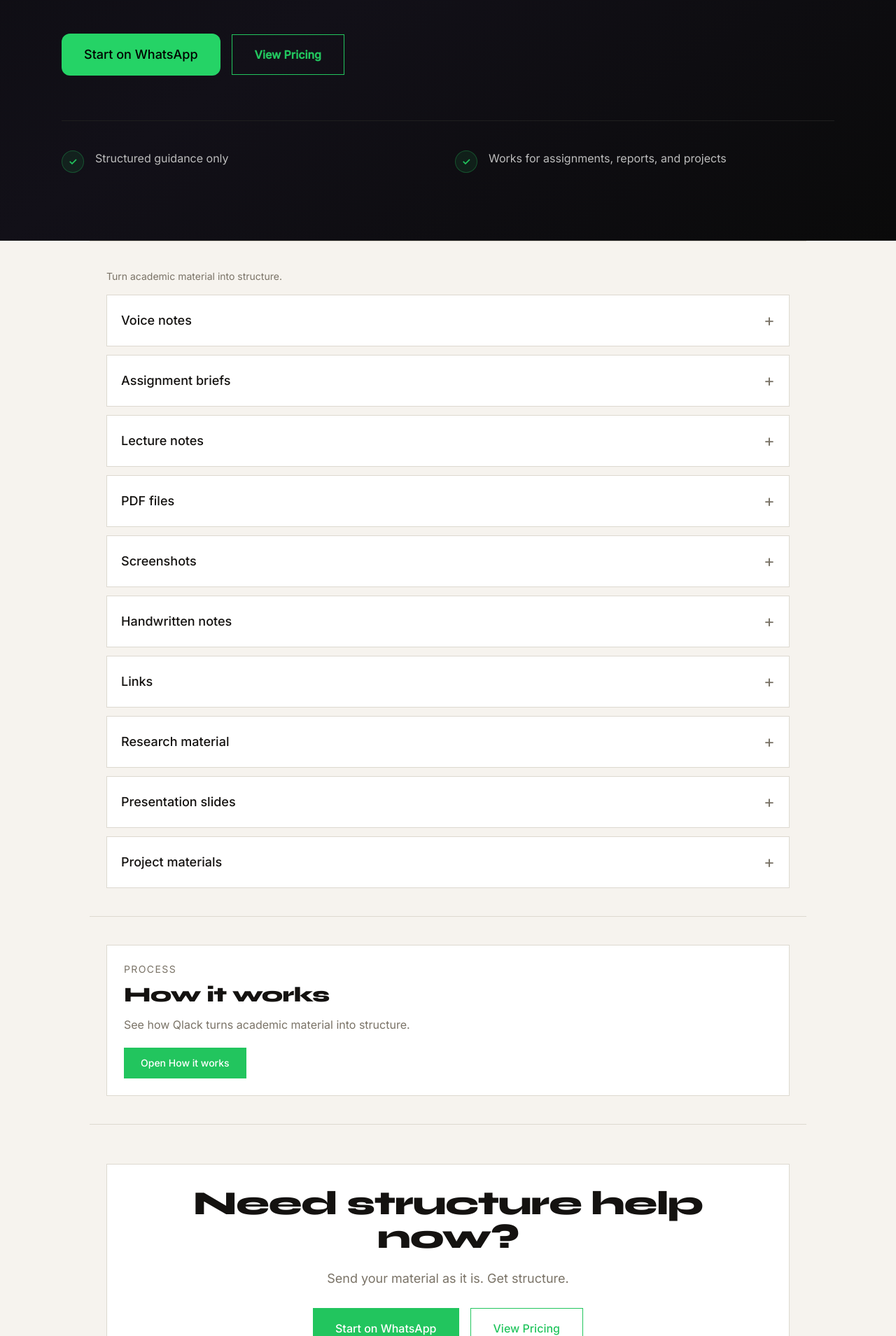
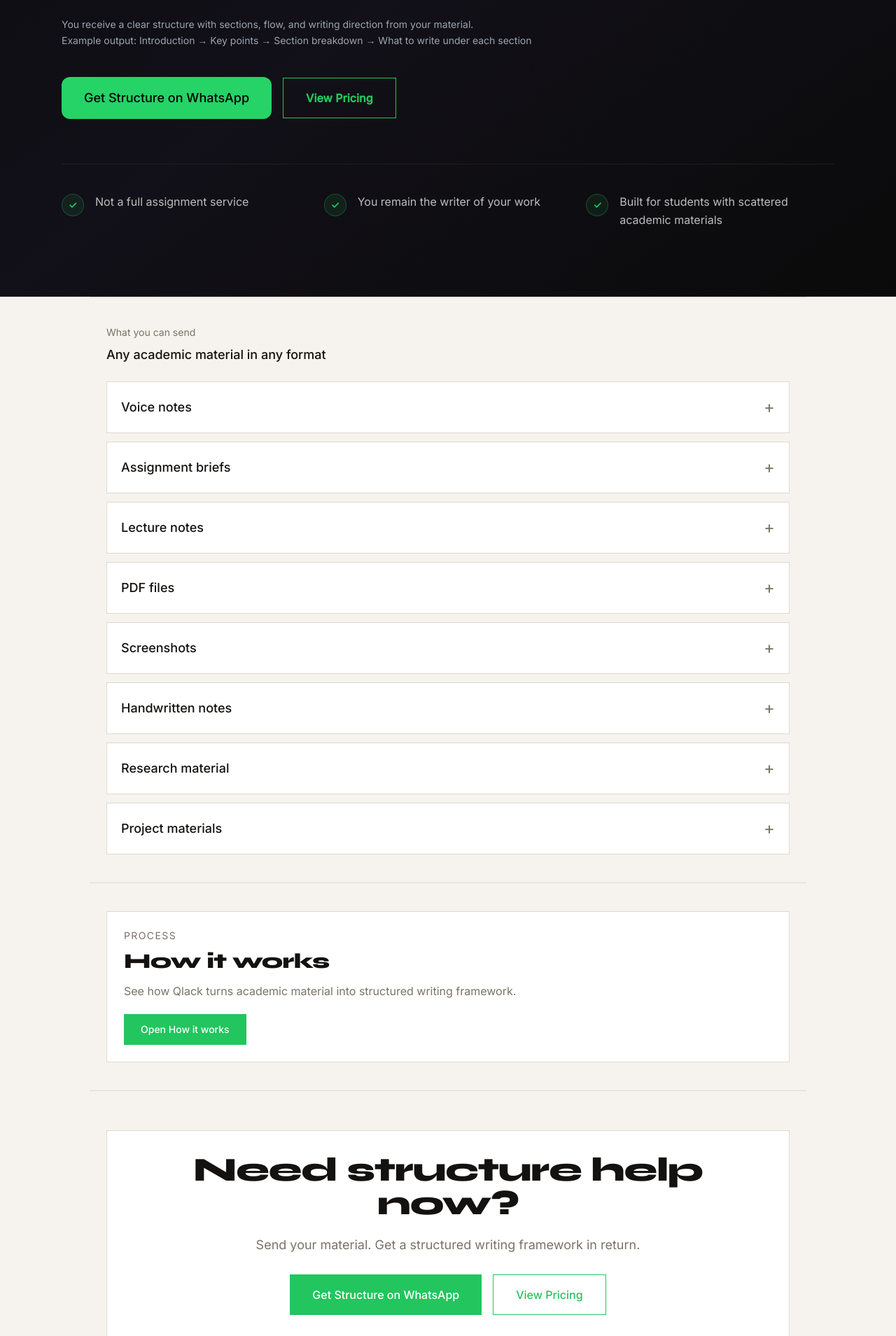
Before and after one commit to fazetdev/structura, a Next.js app: page / in a window 1280 px wide. Shown: the part 691-2600 px from the top of the page at 70% size. Built offline with nearby package versions, Linux system fonts and the light colour scheme.

Commit message:
uodate the homepage fioea for bettwr xonveraion

```diff
--- a/app/page.tsx
+++ b/app/page.tsx
@@ -6,43 +6,35 @@ import Link from "next/link"
 const items = [
   {
     title: "Voice notes",
-    desc: "Lecture recordings or spoken explanations turned into structure.",
+    desc: "Lecture recordings or spoken explanations turned into structured writing framework.",
   },
   {
     title: "Assignment briefs",
-    desc: "Task sheets and rubrics turned into structure.",
+    desc: "Task sheets and rubrics converted into structured academic direction.",
   },
   {
     title: "Lecture notes",
-    desc: "Messy notes cleaned into structure.",
+    desc: "Messy notes organized into clear writing flow.",
   },
   {
     title: "PDF files",
-    desc: "Slides and textbooks converted into structure.",
+    desc: "Slides and textbooks converted into structured framework.",
   },
   {
     title: "Screenshots",
-    desc: "WhatsApp or LMS screenshots turned into structure.",
+    desc: "LMS or WhatsApp content turned into structured guidance.",
   },
   {
     title: "Handwritten notes",
-    desc: "Notebook or whiteboard content converted into structure.",
-  },
-  {
-    title: "Links",
-    desc: "Docs, articles, or lectures converted into structure.",
+    desc: "Notebook content converted into academic structure.",
   },
   {
     title: "Research material",
-    desc: "Academic sources organized into structure.",
-  },
-  {
-    title: "Presentation slides",
-    desc: "Slides turned into structure.",
+    desc: "Sources organized into writing direction.",
   },
   {
     title: "Project materials",
-    desc: "Multi-part projects broken into structure.",
+    desc: "Multi-part content broken into structured sections.",
   },
 ]
 
@@ -77,8 +69,13 @@ export default function Home() {
 
       {/* INPUTS */}
       <section className="max-w-5xl mx-auto px-6 py-10 border-t border-[#ddd9d0]">
-        <p className="text-sm text-[#7a7367] mb-4">
-          Turn academic material into structure.
+
+        <p className="text-sm text-[#7a7367] mb-2">
+          What you can send
+        </p>
+
+        <p className="text-lg font-medium text-[#141210] mb-6">
+          Any academic material in any format
         </p>
 
         <div className="space-y-3">
@@ -90,6 +87,7 @@ export default function Home() {
 
       {/* PROCESS */}
       <section className="max-w-5xl mx-auto px-6 py-10 border-t border-[#ddd9d0]">
+
         <div className="border border-[#ddd9d0] bg-white p-6">
 
           <div className="text-sm uppercase tracking-widest text-[#7a7367] mb-2">
@@ -101,7 +99,7 @@ export default function Home() {
           </h2>
 
           <p className="text-base text-[#7a7367] mb-5 leading-relaxed">
-            See how Qlack turns academic material into structure.
+            See how Qlack turns academic material into structured writing framework.
           </p>
 
           <Link
@@ -116,6 +114,7 @@ export default function Home() {
 
       {/* CTA */}
       <section className="max-w-5xl mx-auto px-6 py-14 border-t border-[#ddd9d0]">
+
         <div className="bg-white border border-[#ddd9d0] p-8 text-center">
 
           <h2 className="text-4xl md:text-5xl font-extrabold tracking-tight text-[#141210] mb-5">
@@ -123,25 +122,16 @@ export default function Home() {
           </h2>
 
           <p className="text-lg text-[#7a7367] leading-relaxed mb-7 max-w-xl mx-auto">
-            Send your material as it is. Get structure.
+            Send your material. Get a structured writing framework in return.
           </p>
 
           <div className="flex flex-col sm:flex-row gap-4 justify-center">
 
             <a
-              href={`https://wa.me/2349036961611?text=${encodeURIComponent(
-                `Hi Qlack,
-
-I want structure for my academic work.
-
-My material:
-[Send here]
-
-I’m ready.`
-              )}`}
+              href="/"
               className="inline-flex items-center justify-center bg-[#22c55e] hover:bg-[#16a34a] text-white px-8 py-4 text-base font-medium"
             >
-              Start on WhatsApp
+              Get Structure on WhatsApp
             </a>
 
             <Link
--- a/components/sections/FinalCTA.tsx
+++ b/components/sections/FinalCTA.tsx
@@ -5,31 +5,41 @@ export default function FinalCTA() {
     <section className="px-6 py-20 border-t border-[#1e1e1e]">
       <div className="max-w-3xl mx-auto text-center">
 
+        {/* HEADLINE (more action-driven) */}
         <h2 className="text-3xl md:text-4xl font-semibold tracking-tight">
-          Send your material. Get structure.
+          Turn your material into a clear writing structure
         </h2>
 
+        {/* OUTPUT REINFORCEMENT */}
         <p className="mt-4 text-[#b5b5b5] text-base md:text-lg leading-relaxed">
-          Notes, PDFs, screenshots, voice notes.
+          From notes, PDFs, screenshots, or voice notes → to structured academic framework.
         </p>
 
+        {/* RISK REDUCTION */}
         <p className="mt-3 text-sm text-[#7a7a7a]">
-          No signup. No forms. Just WhatsApp.
+          No signup. No forms. No essay writing. You stay in control of your work.
         </p>
 
+        {/* URGENCY / INTENT LAYER */}
+        <p className="mt-4 text-sm text-[#22c55e] font-medium">
+          Get clarity before you start writing.
+        </p>
+
+        {/* CTA BUTTON */}
         <div className="mt-8">
           <a
             href={`https://wa.me/${config.whatsapp.number}?text=${encodeURIComponent(
               config.whatsapp.message
             )}`}
-            className="inline-flex items-center justify-center px-6 py-3 rounded-xl bg-white text-black font-medium hover:opacity-90 transition"
+            className="inline-flex items-center justify-center px-7 py-4 rounded-xl bg-white text-black font-medium hover:opacity-90 transition"
           >
-            Start on WhatsApp
+            Get Structure on WhatsApp
           </a>
         </div>
 
+        {/* FINAL TRUST LINE */}
         <div className="mt-6 text-sm text-[#7a7a7a]">
-          Clear structure for faster writing
+          Built for students who understand their topic but cannot start writing.
         </div>
 
       </div>
--- a/components/sections/Hero.tsx
+++ b/components/sections/Hero.tsx
@@ -10,7 +10,7 @@ export default function Hero() {
         <div className="inline-flex items-center gap-2.5 bg-[#22c55e]/10 border border-[#22c55e]/30 rounded-full px-4 py-2 mb-10">
           <span className="w-2 h-2 rounded-full bg-[#22c55e] animate-pulse" />
           <span className="text-xs font-semibold tracking-widest uppercase text-[#22c55e]">
-            Academic structure for students
+            Academic structure system for students
           </span>
         </div>
 
@@ -22,15 +22,23 @@ export default function Hero() {
         </h1>
 
         {/* Body */}
-        <p className="text-lg md:text-xl text-[#cfcfcf] leading-[1.8] max-w-3xl mb-12 font-normal">
-          Send assignments, notes, PDFs, screenshots, or voice notes. We turn them into a clear structure you can write from.
+        <p className="text-lg md:text-xl text-[#cfcfcf] leading-[1.8] max-w-3xl mb-6 font-normal">
+          Send assignments, notes, PDFs, screenshots, or voice notes.
+          We convert them into a structured writing framework — not a finished essay.
+        </p>
+
+        {/* OUTPUT VISUALIZATION (KEY FIX) */}
+        <p className="text-sm text-[#9ca3af] max-w-3xl mb-10 leading-relaxed">
+          You receive a clear structure with sections, flow, and writing direction from your material.
+          <br />
+          Example output: Introduction → Key points → Section breakdown → What to write under each section
         </p>
 
         {/* CTA */}
         <div className="flex flex-col sm:flex-row gap-4 items-start sm:items-center">
 
           <WhatsAppButton
-            label="Start on WhatsApp"
+            label="Get Structure on WhatsApp"
             size="lg"
           />
 
@@ -43,15 +51,15 @@ export default function Hero() {
 
         </div>
 
-        {/* Trust strip */}
-        <div className="mt-16 pt-10 border-t border-[#1f1f1f] grid sm:grid-cols-2 gap-5">
+        {/* TRUST STRIP */}
+        <div className="mt-16 pt-10 border-t border-[#1f1f1f] grid sm:grid-cols-3 gap-5">
 
           <div className="flex items-start gap-4">
             <div className="w-8 h-8 rounded-full bg-[#22c55e]/10 border border-[#22c55e]/30 flex items-center justify-center shrink-0 mt-0.5">
               <span className="text-[#22c55e] text-sm font-bold">✓</span>
             </div>
             <p className="text-[#bdbdbd] text-base leading-relaxed">
-              Structured guidance only
+              Not a full assignment service
             </p>
           </div>
 
@@ -60,7 +68,16 @@ export default function Hero() {
               <span className="text-[#22c55e] text-sm font-bold">✓</span>
             </div>
             <p className="text-[#bdbdbd] text-base leading-relaxed">
-              Works for assignments, reports, and projects
+              You remain the writer of your work
+            </p>
+          </div>
+
+          <div className="flex items-start gap-4">
+            <div className="w-8 h-8 rounded-full bg-[#22c55e]/10 border border-[#22c55e]/30 flex items-center justify-center shrink-0 mt-0.5">
+              <span className="text-[#22c55e] text-sm font-bold">✓</span>
+            </div>
+            <p className="text-[#bdbdbd] text-base leading-relaxed">
+              Built for students with scattered academic materials
             </p>
           </div>
 
--- a/components/sections/OutputPreview.tsx
+++ b/components/sections/OutputPreview.tsx
@@ -4,51 +4,76 @@ export default function OutputPreview() {
       <div className="max-w-5xl mx-auto">
 
         {/* Title */}
-        <h2 className="text-2xl md:text-3xl font-semibold tracking-tight">
+        <h2 className="text-2xl md:text-3xl font-semibold tracking-tight text-white">
           Your result
         </h2>
 
         <p className="mt-3 text-[#b5b5b5] max-w-2xl">
-          Structure you can write from immediately.
+          A structured writing framework you can immediately turn into an assignment.
         </p>
 
-        {/* Grid */}
-        <div className="mt-10 grid grid-cols-1 md:grid-cols-2 gap-4">
+        {/* BEFORE / AFTER VISUALIZATION */}
+        <div className="mt-10 grid grid-cols-1 md:grid-cols-2 gap-6">
 
-          <div className="border border-[#2a2a2a] rounded-xl p-6">
-            <h3 className="font-medium">Structured outline</h3>
-            <p className="text-sm text-[#b5b5b5] mt-2">
-              Introduction, body, arguments, conclusion.
+          <div className="border border-[#2a2a2a] rounded-xl p-6 bg-[#0f0f0f]">
+            <h3 className="font-medium text-white">Before Qlack</h3>
+            <p className="text-sm text-[#b5b5b5] mt-2 leading-relaxed">
+              • Scattered notes<br/>
+              • PDFs, screenshots, voice notes<br/>
+              • No clear starting point<br/>
+              • Confusion on structure
             </p>
           </div>
 
-          <div className="border border-[#2a2a2a] rounded-xl p-6">
-            <h3 className="font-medium">Logical flow</h3>
-            <p className="text-sm text-[#b5b5b5] mt-2">
-              Ideas arranged in academic order.
-            </p>
-          </div>
-
-          <div className="border border-[#2a2a2a] rounded-xl p-6">
-            <h3 className="font-medium">Section breakdown</h3>
-            <p className="text-sm text-[#b5b5b5] mt-2">
-              Each part separated into structure blocks.
-            </p>
-          </div>
-
-          <div className="border border-[#2a2a2a] rounded-xl p-6">
-            <h3 className="font-medium">Writing direction</h3>
-            <p className="text-sm text-[#b5b5b5] mt-2">
-              What to write in each section.
+          <div className="border border-[#2a2a2a] rounded-xl p-6 bg-[#0f0f0f]">
+            <h3 className="font-medium text-[#22c55e]">After Qlack</h3>
+            <p className="text-sm text-[#b5b5b5] mt-2 leading-relaxed">
+              • Clear introduction structure<br/>
+              • Organized section headings<br/>
+              • Logical argument flow<br/>
+              • Step-by-step writing direction
             </p>
           </div>
 
         </div>
 
-        {/* Trust line */}
-        <div className="mt-10 text-center">
-          <p className="text-sm text-[#b5b5b5]">
-            Built for students stuck at the starting point.
+        {/* OUTPUT BREAKDOWN (MORE CONCRETE) */}
+        <div className="mt-12 grid grid-cols-1 md:grid-cols-2 gap-4">
+
+          <div className="border border-[#2a2a2a] rounded-xl p-6">
+            <h3 className="font-medium text-white">Introduction structure</h3>
+            <p className="text-sm text-[#b5b5b5] mt-2">
+              How to start your assignment clearly and academically.
+            </p>
+          </div>
+
+          <div className="border border-[#2a2a2a] rounded-xl p-6">
+            <h3 className="font-medium text-white">Section breakdown</h3>
+            <p className="text-sm text-[#b5b5b5] mt-2">
+              Main body split into logical academic sections.
+            </p>
+          </div>
+
+          <div className="border border-[#2a2a2a] rounded-xl p-6">
+            <h3 className="font-medium text-white">Argument flow</h3>
+            <p className="text-sm text-[#b5b5b5] mt-2">
+              How ideas connect from start to finish.
+            </p>
+          </div>
+
+          <div className="border border-[#2a2a2a] rounded-xl p-6">
+            <h3 className="font-medium text-white">Writing direction</h3>
+            <p className="text-sm text-[#b5b5b5] mt-2">
+              What to write under each section using your material.
+            </p>
+          </div>
+
+        </div>
+
+        {/* STRONGER TRUST LINE */}
+        <div className="mt-12 text-center">
+          <p className="text-sm text-[#b5b5b5] max-w-2xl mx-auto leading-relaxed">
+            Qlack does not generate final essays. It gives you a structured framework so you can write your assignment with clarity and direction.
           </p>
         </div>
 
--- a/components/sections/TrustStrip.tsx
+++ b/components/sections/TrustStrip.tsx
@@ -4,23 +4,23 @@ export default function TrustStrip() {
       <div className="grid md:grid-cols-3 gap-6 text-center">
 
         <div className="card">
-          <div className="text-lg font-semibold">Not Ghostwriting</div>
+          <div className="text-lg font-semibold">Not an essay writer</div>
           <p className="text-muted text-sm mt-2">
-            You write the final submission
+            Qlack does not write full assignments or submissions
           </p>
         </div>
 
         <div className="card">
-          <div className="text-lg font-semibold">Structured Output</div>
+          <div className="text-lg font-semibold">You stay in control</div>
           <p className="text-muted text-sm mt-2">
-            Clear academic framework
+            You receive structure, not final academic content
           </p>
         </div>
 
         <div className="card">
-          <div className="text-lg font-semibold">Fast Turnaround</div>
+          <div className="text-lg font-semibold">Built for clarity</div>
           <p className="text-muted text-sm mt-2">
-            Usually within hours
+            Designed to turn scattered material into a writing framework
           </p>
         </div>
 
```
Also changed, not shown: package.json (+6 -5 lines), 1 other file (tests, documents, lock files or other folders).
